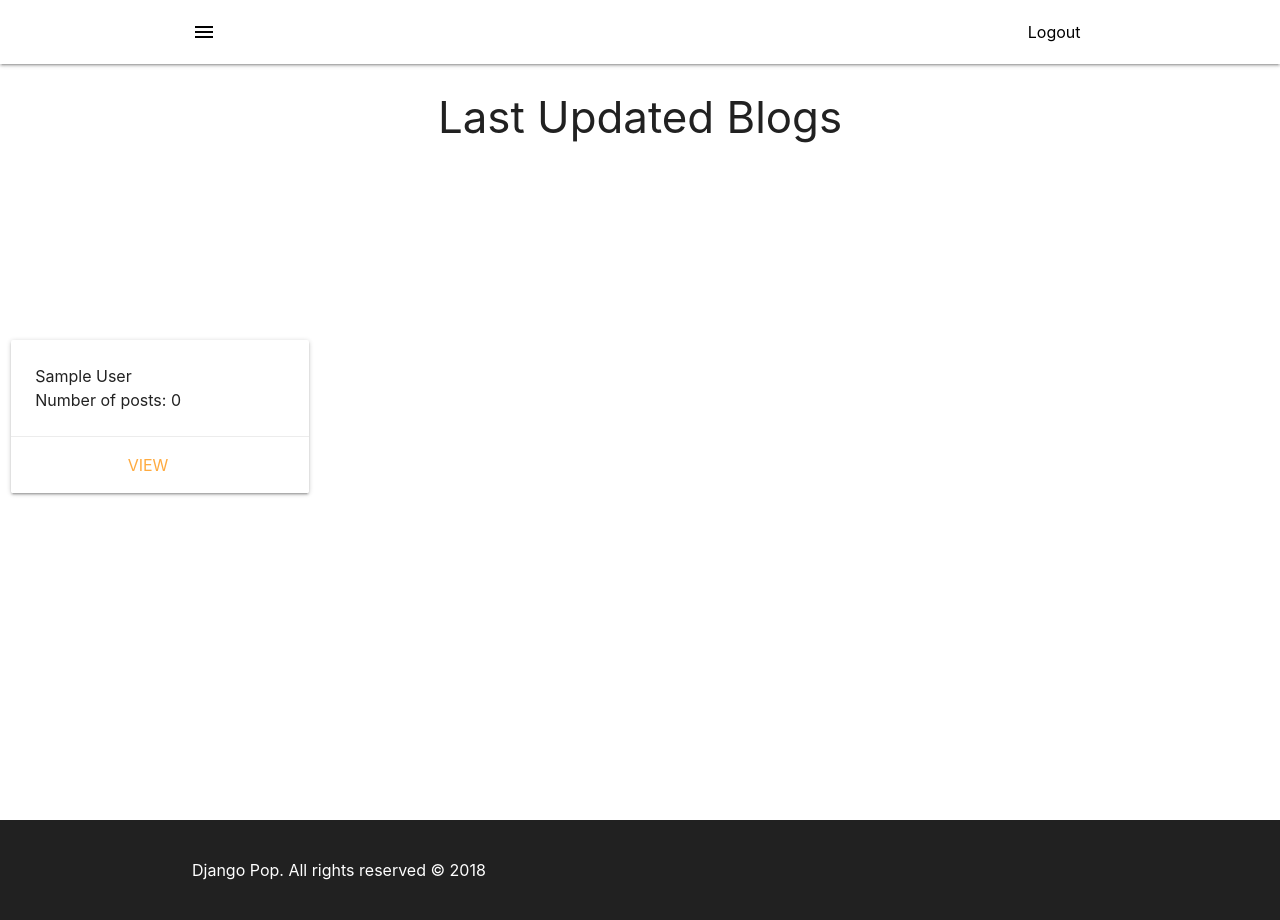
After one commit to mazetuski/07_Practica_Django, a Django app: template users/templates/users/users.html in a window 1280 px wide. The commit adds this page. Run offline with Django 3.2, Linux system fonts and the light colour scheme; the template is opened without the code that fills it: values that come from a table or form of the project are taken from there, others are empty; the visitor is signed in with stand-in values (Sample User, id 1); data comes from the database, SQL or seed files in the repository.

Commit message:
Added blog list

```diff
--- a/blog/views.py
+++ b/blog/views.py
@@ -11,6 +11,7 @@ class HomeView(ListView):
     model = Post
     paginate_by = 10
     template_name = 'blog/home.html'
+    ordering = ['-pub_date']
 
 
 @method_decorator(login_required, name='dispatch')
--- a/ui/templates/nav.html
+++ b/ui/templates/nav.html
@@ -8,6 +8,6 @@
         <div class="divider margin-b"></div>
     </li>
     <li><a class="waves-effect" href="{% url 'home' %}">Home</a></li>
-    <li><a class="waves-effect" href="#!">Blogs</a></li>
+    <li><a class="waves-effect" href="{% url 'user_list' %}">Blogs</a></li>
     <li><a class="waves-effect" href="{% url 'new_post' %}">New Post</a></li>
 </ul>
--- /dev/null
+++ b/users/templates/users/includes/_user_card.html
@@ -0,0 +1,11 @@
+<div class="col s12 m4 l3">
+    <div class="card">
+        <div class="card-content">
+            <p>{{ user.first_name }} {{ user.last_name }}</p>
+            <p>Number of posts: {{ user.post_set.all|length }}</p>
+        </div>
+        <div class="card-action center-align">
+            <a href="#">View</a>
+        </div>
+    </div>
+</div>
--- /dev/null
+++ b/users/templates/users/users.html
@@ -0,0 +1,13 @@
+{% extends 'base.html' %}
+
+{% block content_header %}
+    Last Updated Blogs
+{% endblock %}
+
+{% block content %}
+    <div class="row window-height">
+        {% for users in object_list %}
+            {% include 'users/includes/_user_card.html' with user=user %}
+        {% endfor %}
+    </div>
+{% endblock %}
--- a/users/urls.py
+++ b/users/urls.py
@@ -1,7 +1,8 @@
 from django.urls import path
 
-from users.views import LoginView
+from users.views import LoginView, UserListView
 
 urlpatterns = [
-    path('login', LoginView.as_view(), name='login')
+    path('login', LoginView.as_view(), name='login'),
+    path('blogs', UserListView.as_view(), name='user_list')
 ]
```
Also changed, not shown: users/views.py (+9 -0 lines).
